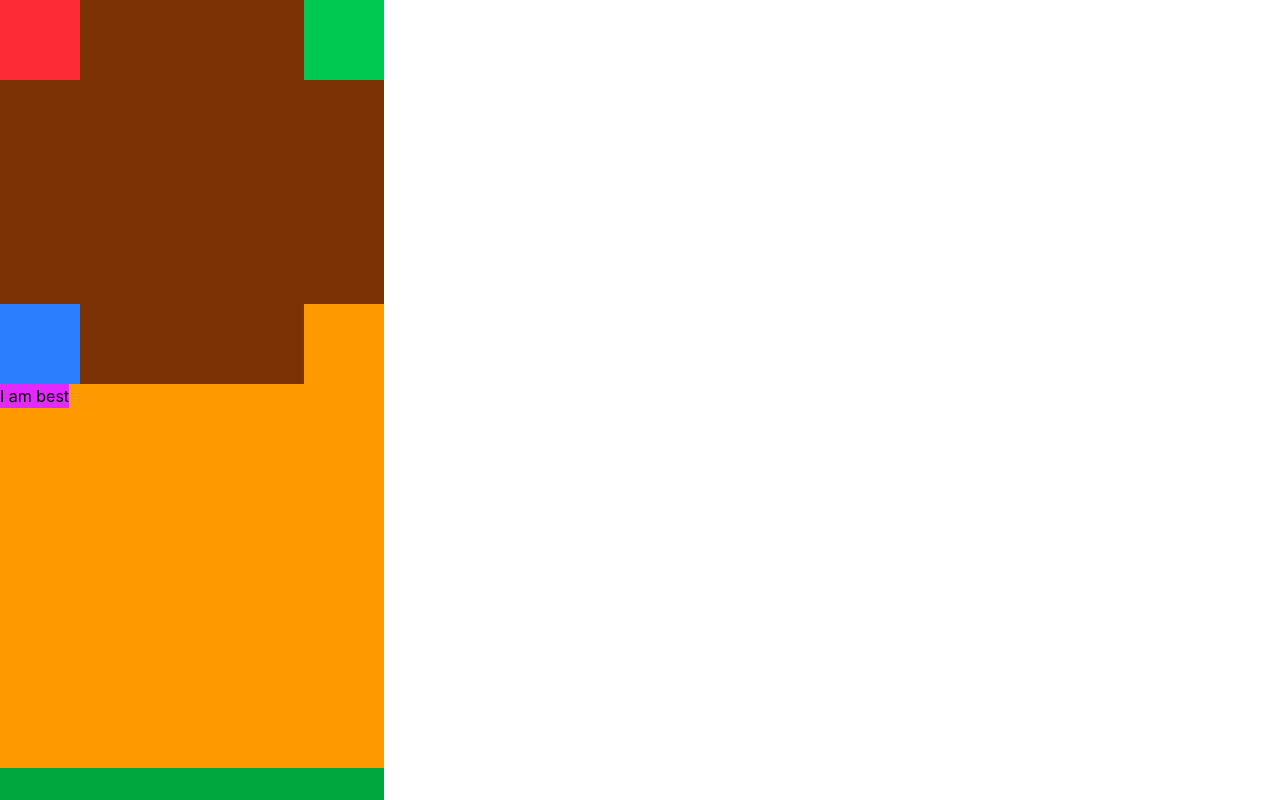
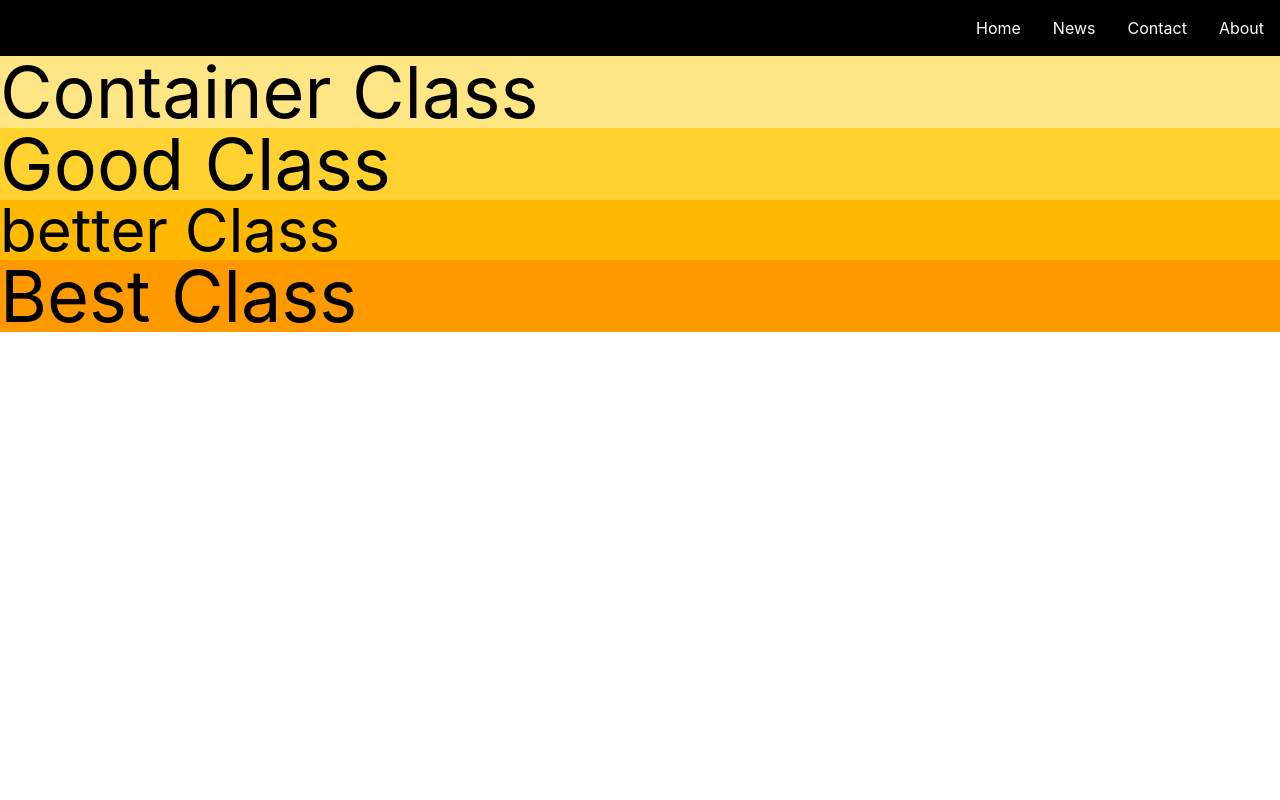
Before and after one commit to md-rayhan-shorif/Tailwind, a React (Vite) app: page / in a window 1280 px wide. Shown: the top 800 px of the page. Built offline with nearby package versions, Linux system fonts and the light colour scheme.

Commit message:
Container topic

```diff
--- a/src/App.jsx
+++ b/src/App.jsx
@@ -9,6 +9,7 @@ import Size from './topics/Size'
 import Height from './topics/Height'
 import SizeClass from './topics/SizeClass'
 import Positions from './topics/Positions'
+import Container from './topics/Container'
 
 function App() {
 
@@ -20,7 +21,8 @@ function App() {
       <Size/> */}
       {/* <Height/> */}
       {/* <SizeClass/> */}
-      <Positions/>
+      {/* <Positions/> */}
+      <Container/>
     </>
   )
 
--- /dev/null
+++ b/src/topics/Container.jsx
@@ -0,0 +1,35 @@
+import React from 'react'
+
+const Container = () => {
+  return (
+
+
+
+    <div>
+
+        <nav className=' bg-black text-white '>
+        <ul className=' flex *:p-4 justify-end  '>
+            <li className=' hover:bg-slate-400 rounded-2xl p-2'><a href="#">Home</a></li>
+            <li className=' hover:bg-slate-400 rounded-2xl p-2'><a href="#">News</a></li>
+            <li className=' hover:bg-slate-400 rounded-2xl p-2'><a href="#">Contact</a></li>
+            <li className=' hover:bg-slate-400 rounded-2xl p-2'><a href="#">About</a></li>
+        </ul>
+    </nav>
+
+      <div className=' text-7xl bg-amber-200 container mx-auto'>
+        Container Class
+      </div>
+      <div className='text-7xl bg-amber-300 container mx-auto'>
+        Good Class
+      </div>
+      <div className='text-6xl bg-amber-400 container mx-auto'>
+        better Class
+      </div>
+      <div className='text-7xl bg-amber-500 container mx-auto'>
+        Best Class
+      </div>
+    </div>
+  )
+}
+
+export default Container
```
